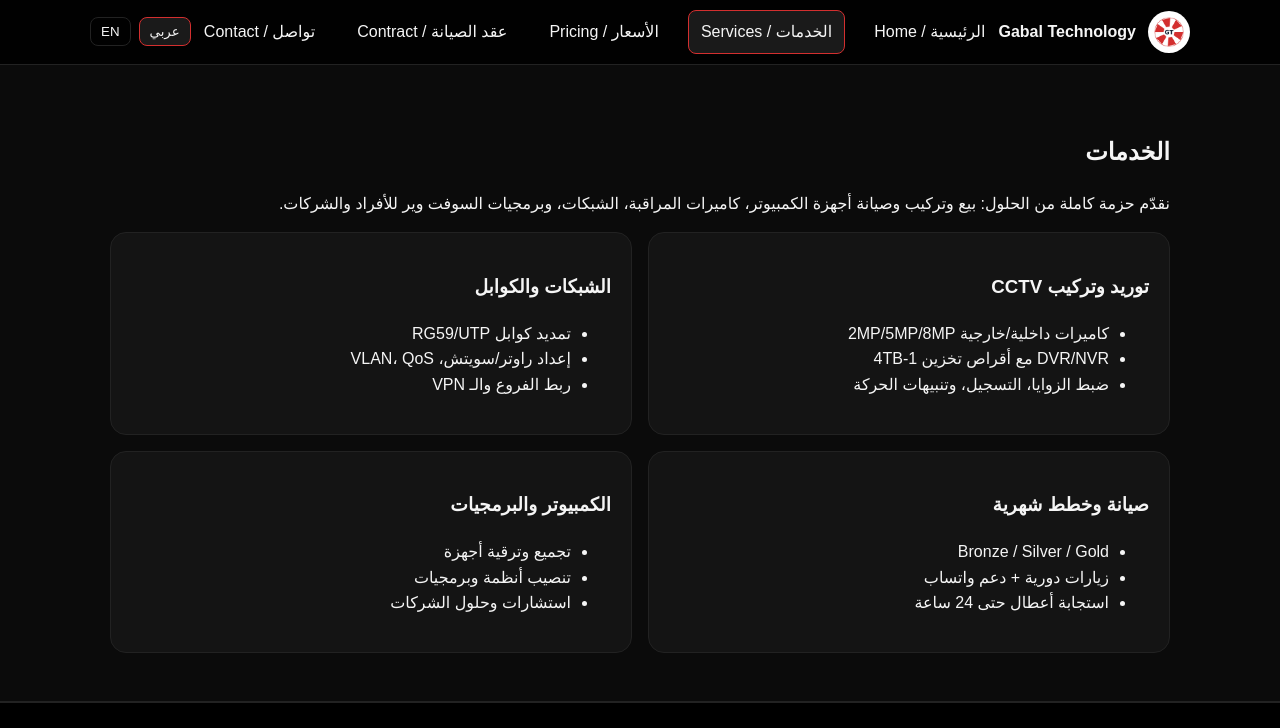
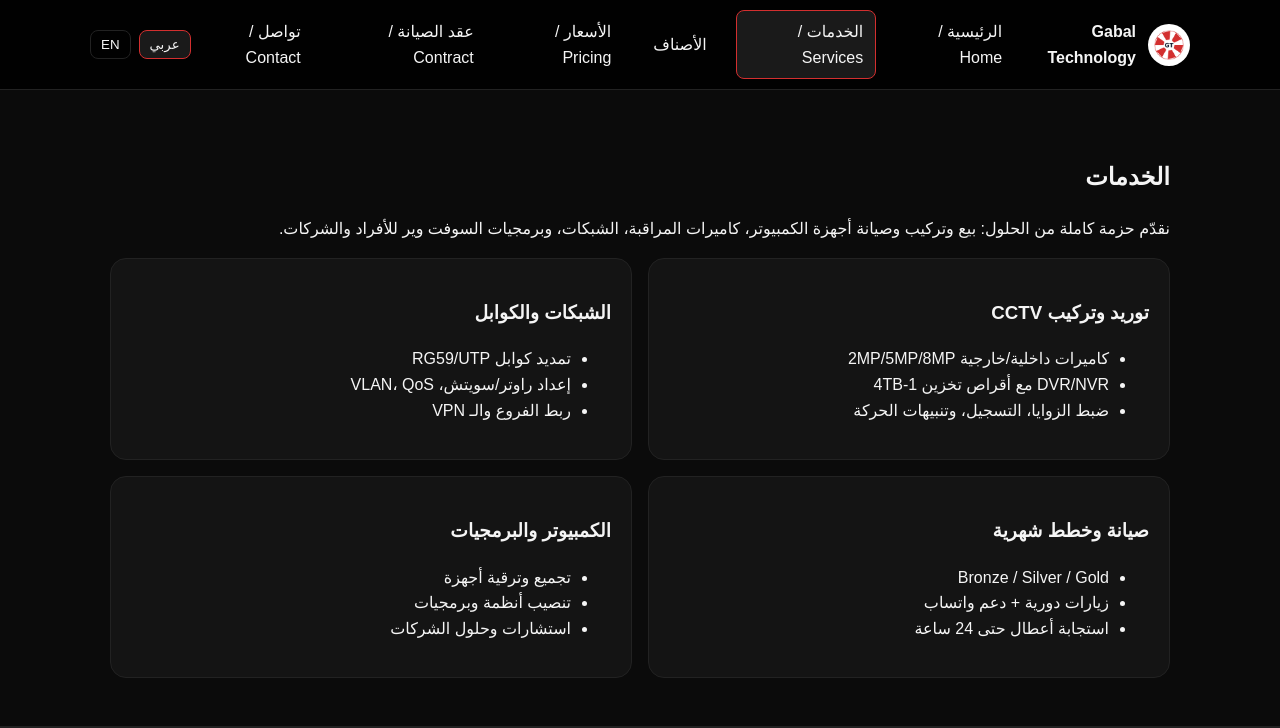
Before and after one commit to gabaltechnology-droid/gabaltechnology-droid.github.io, a plain HTML site: page services.html in a window 1280 px wide. Shown: the top 728 px of the page. Drawn offline with Linux system fonts and the light colour scheme.

Commit message:
Add files via upload
Signed-off-by: gabaltechnology-droid <gabaltechnology@gmail.com>

```diff
--- a/services.html
+++ b/services.html
@@ -17,7 +17,7 @@
     </a>
     <nav class="nav">
       <a href="index.html" data-page="home">الرئيسية / Home</a>
-      <a href="services.html" data-page="services">الخدمات / Services</a>
+      <a href="services.html" data-page="services">الخدمات / Services</a> <a href='pages/categories.html'>الأصناف</a>
       <a href="pricing.html" data-page="pricing">الأسعار / Pricing</a>
       <a href="contract.html" data-page="contract">عقد الصيانة / Contract</a>
       <a href="contact.html" data-page="contact">تواصل / Contact</a>
```
Also changed, not shown: contract.html (+1 -1 lines), index.html (+1 -1 lines), pricing.html (+1 -1 lines).
